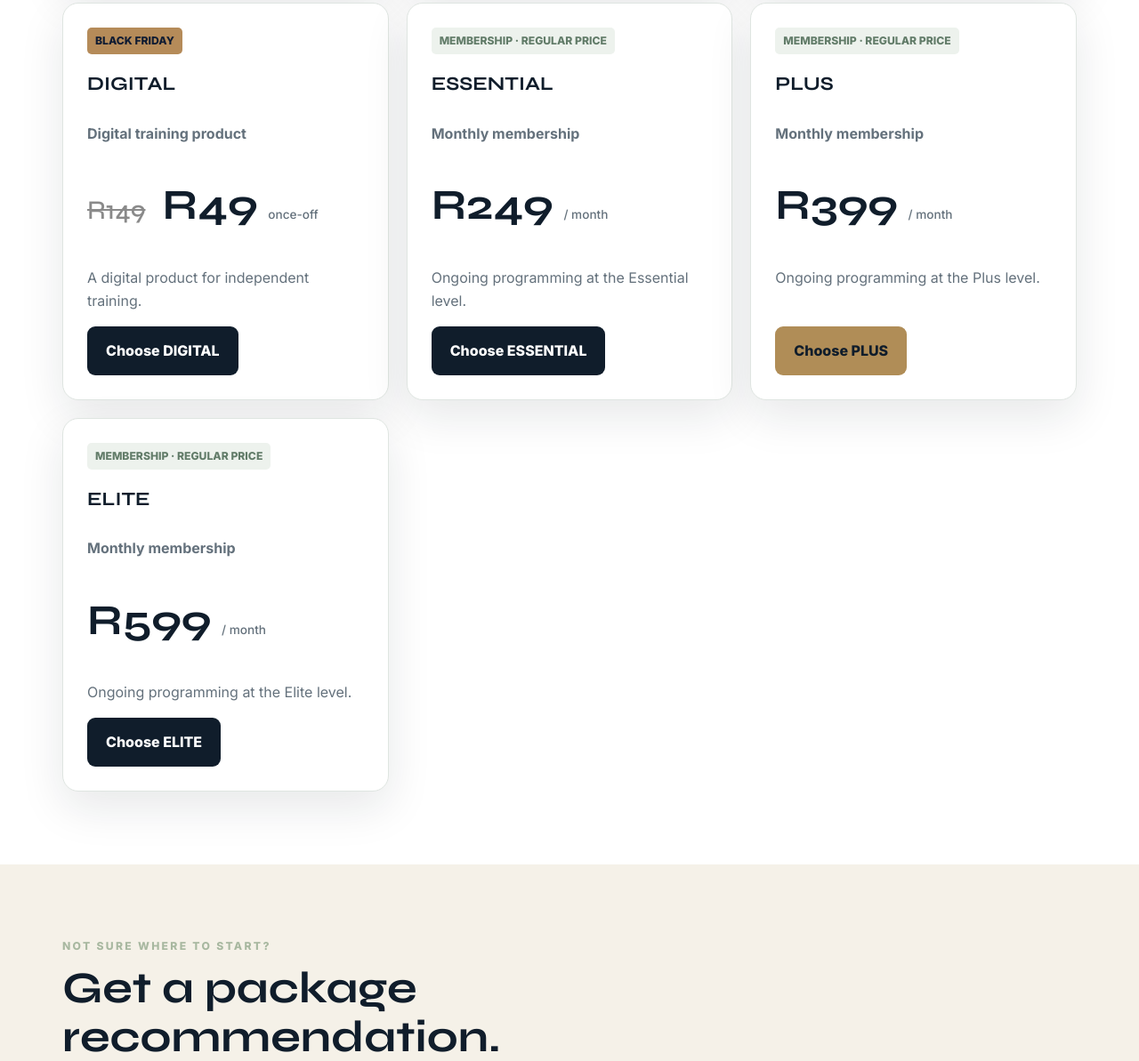
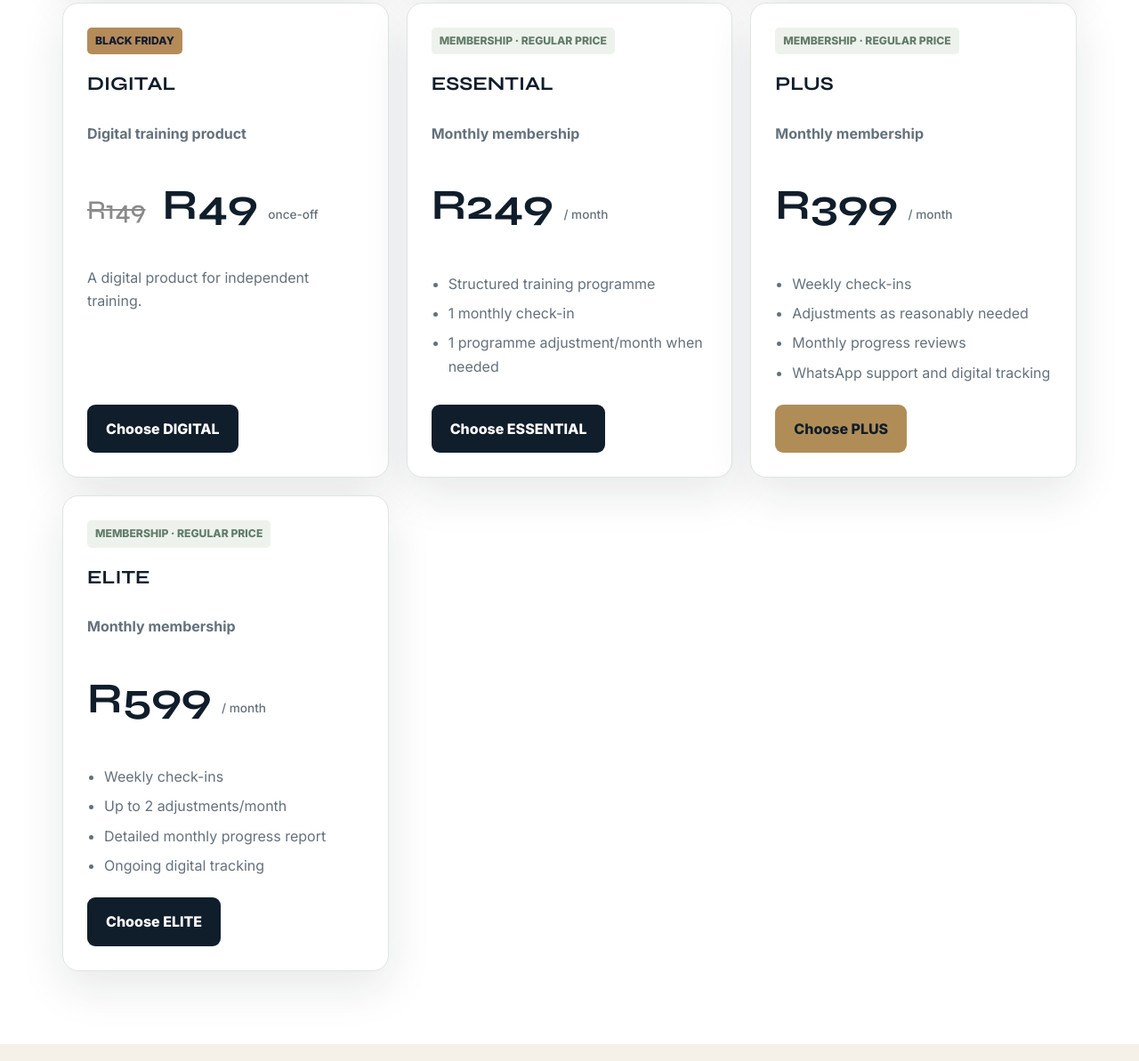
Before and after one commit to FTRIVA/ftriva-BF-test, a website: page public/programmes.html in a window 1280 px wide. Shown: the part 1534-2727 px from the top of the page at 89% size. Drawn offline with Linux system fonts and the light colour scheme.

Commit message:
Show membership benefits on package comparison

```diff
--- a/public/programmes.html
+++ b/public/programmes.html
@@ -125,7 +125,11 @@
           <strong>R249</strong>
           <small>/ month</small>
         </div>
-        <p>Ongoing programming at the Essential level.</p>
+        <ul class="list">
+          <li>Structured training programme</li>
+          <li>1 monthly check-in</li>
+          <li>1 programme adjustment/month when needed</li>
+        </ul>
         <a class="btn btn-dark" href="start-assessment.html?package=essential">Choose ESSENTIAL</a>
       </article>
 
@@ -138,7 +142,12 @@
           <strong>R399</strong>
           <small>/ month</small>
         </div>
-        <p>Ongoing programming at the Plus level.</p>
+        <ul class="list">
+          <li>Weekly check-ins</li>
+          <li>Adjustments as reasonably needed</li>
+          <li>Monthly progress reviews</li>
+          <li>WhatsApp support and digital tracking</li>
+        </ul>
         <a class="btn btn-bronze" href="start-assessment.html?package=plus">Choose PLUS</a>
       </article>
 
@@ -151,7 +160,12 @@
           <strong>R599</strong>
           <small>/ month</small>
         </div>
-        <p>Ongoing programming at the Elite level.</p>
+        <ul class="list">
+          <li>Weekly check-ins</li>
+          <li>Up to 2 adjustments/month</li>
+          <li>Detailed monthly progress report</li>
+          <li>Ongoing digital tracking</li>
+        </ul>
         <a class="btn btn-dark" href="start-assessment.html?package=elite">Choose ELITE</a>
       </article>
 
```
